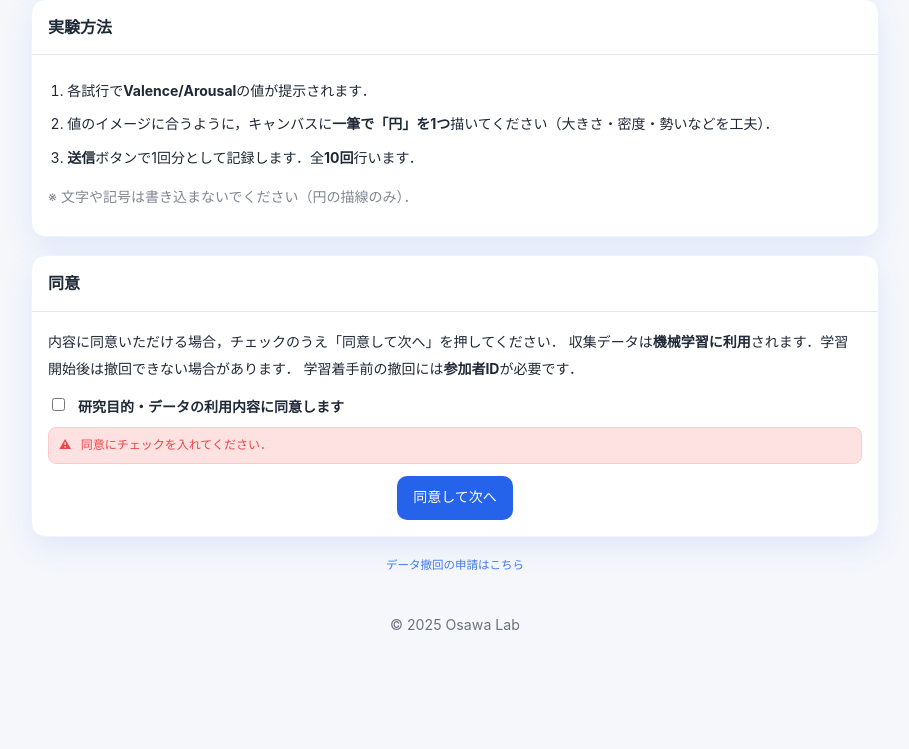
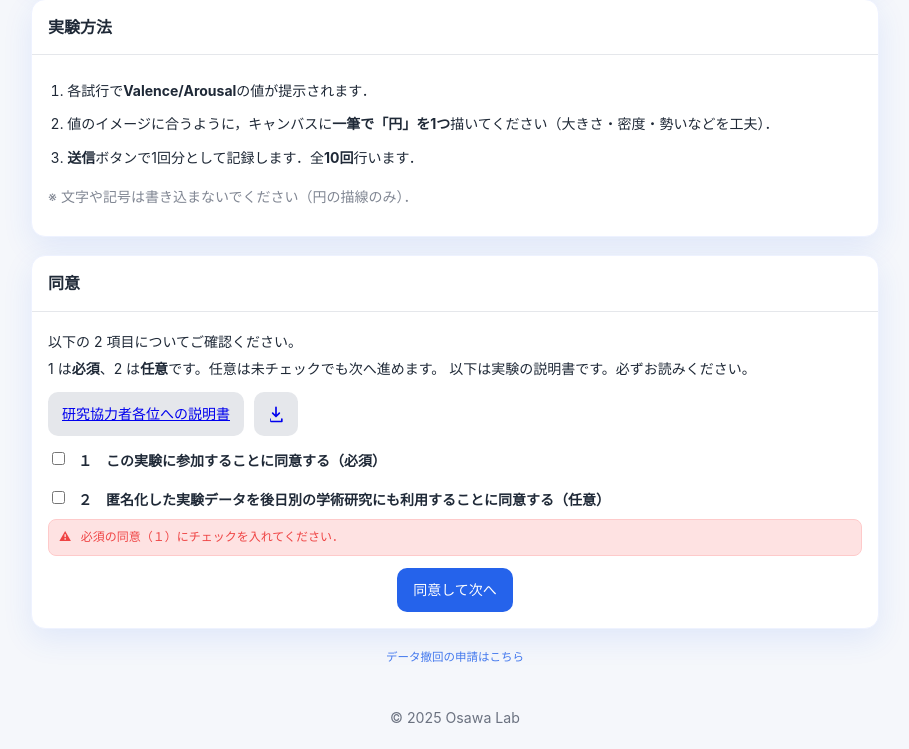
Before and after one commit to Seri-Haruto/Lv.2-Deep-Resource, a Flask app: page /consent in a window 1280 px wide. Shown: the part 616-1365 px from the top of the page, without its empty margins (185-1094 px from the left). Before the commit the page ends 1246 px from the top, so only its background shows below. Run offline with Flask 3, Linux system fonts and the light colour scheme.

Commit message:
0925_申請前

```diff
--- a/static/consent.js
+++ b/static/consent.js
@@ -1,23 +1,38 @@
 (() => {
-  const agreeChk = document.getElementById("agreeChk");
-  const toProfileBtn = document.getElementById("toProfileBtn");
-  const consentError = document.getElementById("consentError");
+  const form = document.getElementById("consentForm");
+  const must = document.getElementById("agreeParticipate");
+  const opt  = document.getElementById("agreeReuse");
+  const btn  = document.getElementById("toProfileBtn");
+  const err  = document.getElementById("consentError");
 
-  function updateState(){
-    const ok = agreeChk.checked;
-    toProfileBtn.disabled = !ok;
-    consentError.style.display = ok ? "none" : "block";
+  function update() {
+    const ok = must && must.checked;
+    if (btn) btn.disabled = !ok;
+    if (err) err.style.display = ok ? "none" : "block";
   }
 
-  agreeChk.addEventListener("change", updateState);
+  if (must) must.addEventListener("change", update);
+  if (opt)  opt.addEventListener("change", () => { /* 任意なので何もしない */ });
 
-  toProfileBtn.addEventListener("click", () => {
-    if (!agreeChk.checked) { updateState(); return; }
-    localStorage.setItem("consent_version", "v1.0");
-    localStorage.setItem("consented", "true");
-    location.href = "/profile";
-  });
+  if (form) {
+    form.addEventListener("submit", (e) => {
+      // 必須が未チェックなら送信させない（ブラウザrequiredでも止まるが二重で保険）
+      if (!(must && must.checked)) {
+        e.preventDefault();
+        update();
+        return;
+      }
+      // 同意状態を記録（任意は未チェックなら false）
+      try {
+        localStorage.setItem("consent_participate", "true");
+        localStorage.setItem("consent_reuse", opt && opt.checked ? "true" : "false");
+        localStorage.setItem("consent_version", "v1.1");
+        localStorage.setItem("consented", "true"); // 互換キー：profile.js が参照している想定
+      } catch (_) {}
+      // 送信はそのまま → /profile へ遷移
+    });
+  }
 
-  // 初期
-  updateState();
+  // 初期状態を反映
+  update();
 })();
--- a/static/style.css
+++ b/static/style.css
@@ -296,3 +296,50 @@ body { line-height: 1.9; }
   border:1px solid #c7d2fe;
 }
 .step--active { color: var(--text); }
+
+
+/* アイコンのみボタン */
+.icon-only {
+  padding: 10px;           /* 正方形に近い当たり判定 */
+  display: inline-flex;
+  align-items: center;
+  justify-content: center;
+  line-height: 0;          /* 余白を詰める */
+}
+
+.icon-only svg {
+  width: 20px;
+  height: 20px;
+}
+
+/* 説明書ボタン行の揃え */
+.inline-dl{
+  display:flex;
+  align-items:center;      /* 垂直中央 */
+  gap:10px;
+  flex-wrap:wrap;
+}
+
+/* この行のボタンだけ高さを固定して揃える（他のボタンは影響なし） */
+.inline-dl .btn{
+  --btn-h: 44px;           /* タップしやすい最小推奨サイズ */
+  height: var(--btn-h);
+  padding: 0 14px;
+  display:inline-flex;
+  align-items:center;
+  justify-content:center;
+  vertical-align:middle;
+  line-height:1;           /* 余白のブレ防止 */
+}
+
+/* アイコンだけのボタンは正方形に */
+.inline-dl .btn.icon-only{
+  width: var(--btn-h);
+  padding: 0;              /* 内側余白は不要 */
+}
+
+/* SVGサイズを明示（綺麗に中央） */
+.inline-dl .btn.icon-only svg{
+  width: 20px;
+  height: 20px;
+}
--- a/templates/consent.html
+++ b/templates/consent.html
@@ -31,13 +31,11 @@
           提示される<strong>Valence（快−不快）/ Arousal（覚醒−鎮静）</strong>の値との関係を分析し，
           将来的に<strong>描線から情動を推定する機械学習モデル</strong>の構築を目指します。
         </p>
-
         <ul>
           <li>円を描画していただくことで心情を予測します．</li>
           <li>収集データは機械学習（回帰・分類）に利用します．</li>
           <li><strong>個人を特定する情報は収集しません</strong>．</li>
         </ul>
-
         <p class="small dim" style="margin-top:4px;">
           収集する主な情報：描線座標列，Valence/Arousal，試行番号，提出時刻，性別，年齢（年代），利き手，端末区分．<br>
           研究目的以外には利用しません．成果は学会等で公開される場合がありますが，個人が特定されることはありません．
@@ -58,27 +56,66 @@
       </div>
     </section>
 
-    <!-- 同意（色枠なしでシンプルに） -->
+    <!-- 同意（必須と任意を分離） -->
     <section class="card">
       <div class="head"><h2>同意</h2></div>
       <div class="body prose">
         <p>
-          内容に同意いただける場合，チェックのうえ「同意して次へ」を押してください．
-          収集データは<strong>機械学習に利用</strong>されます．学習開始後は撤回できない場合があります．
-          学習着手前の撤回には<strong>参加者ID</strong>が必要です．
+          以下の 2 項目についてご確認ください。<br>
+          1 は<strong>必須</strong>、2 は<strong>任意</strong>です。任意は未チェックでも次へ進めます。
+          以下は実験の説明書です。必ずお読みください。
         </p>
 
-        <label class="consent-check">
-          <input type="checkbox" id="agreeChk" aria-describedby="consentError" />
-          <span>研究目的・データの利用内容に同意します</span>
-        </label>
-        <div id="consentError" class="error-msg" role="alert" aria-live="polite">
-          同意にチェックを入れてください．
+                <!-- ▼ 説明書リンク & 埋め込みプレビュー -->
+        <!-- 説明書＋ダウンロードを並べる場所だけラップ -->
+        <div class="inline-dl">
+          <a class="btn ghost" href="https://drive.google.com/file/d/1yOk6OU6YSIP7t96pCT56zxwUetb-LMFf/view?usp=sharing" target="_blank" rel="noopener">
+            研究協力者各位への説明書
+          </a>
+
+          <a class="btn ghost icon-only"
+            href="https://drive.google.com/uc?export=download&id=1yOk6OU6YSIP7t96pCT56zxwUetb-LMFf"
+            aria-label="PDFをダウンロード" title="PDFをダウンロード">
+            <svg viewBox="0 0 24 24" aria-hidden="true">
+              <path fill="currentColor"
+                d="M12 3a1 1 0 0 1 1 1v8.586l2.293-2.293a1 1 0 1 1 1.414 1.414l-4 4a1 1 0 0 1-1.414 0l-4-4A1 1 0 1 1 8.707 10.293L11 12.586V4a1 1 0 0 1 1-1zm-7 14a1 1 0 0 1 1 1v2h12v-2a1 1 0 1 1 2 0v3a1 1 0 0 1-1 1H6a1 1 0 0 1-1-1v-3a1 1 0 0 1 1-1z"/>
+            </svg>
+          </a>
         </div>
 
-        <div class="actions center-actions" style="margin-top:12px;">
-          <button id="toProfileBtn" class="btn primary" disabled>同意して次へ</button>
+
+        <div id="docEmbed" class="doc-embed" hidden>
+          <iframe
+            src="https://drive.google.com/file/d/1yOk6OU6YSIP7t96pCT56zxwUetb-LMFf/preview"
+            allow="autoplay"
+            title="研究協力者各位への説明書（PDF）"></iframe>
         </div>
+        <!-- ▲ 説明書リンク & 埋め込みプレビュー -->
+
+
+        <!-- ▼フォーム送信ベース（JSが無くても動く） -->
+        <form id="consentForm" action="/profile" method="get">
+          <!-- 1) 実験参加の同意（必須） -->
+          <label class="consent-check">
+            <input type="checkbox" id="agreeParticipate" name="agree_participate" required aria-describedby="consentError" />
+            <span>１　この実験に参加することに同意する（必須）</span>
+          </label>
+
+          <!-- 2) 匿名データの将来の別研究への利用（任意） -->
+          <label class="consent-check">
+            <input type="checkbox" id="agreeReuse" name="agree_reuse" />
+            <span>２　匿名化した実験データを後日別の学術研究にも利用することに同意する（任意）</span>
+          </label>
+
+          <div id="consentError" class="error-msg" role="alert" aria-live="polite" style="display:none">
+            必須の同意（１）にチェックを入れてください．
+          </div>
+
+          <div class="actions center-actions" style="margin-top:12px;">
+            <button type="submit" id="toProfileBtn" class="btn primary" disabled>同意して次へ</button>
+          </div>
+        </form>
+        <!-- ▲フォーム -->
       </div>
     </section>
 
```
Also changed, not shown: static/profile.js (+26 -0 lines).
